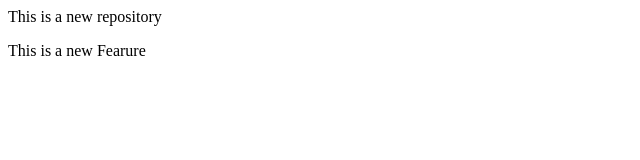
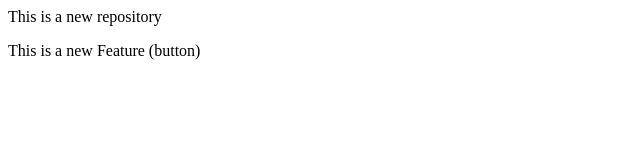
Before and after one commit to Explorer1905/localrepo, a plain HTML site: page index.html in a window 1280 px wide. Shown: the full height of the page, 0-640 px from the left. Drawn offline with Linux system fonts and the light colour scheme.

Commit message:
Add BUtton

```diff
--- a/index.html
+++ b/index.html
@@ -1,2 +1,2 @@
 <p>This is a new repository</p>
-<p>This is a new Fearure</p>
+<p>This is a new Feature (button)</p>
```
